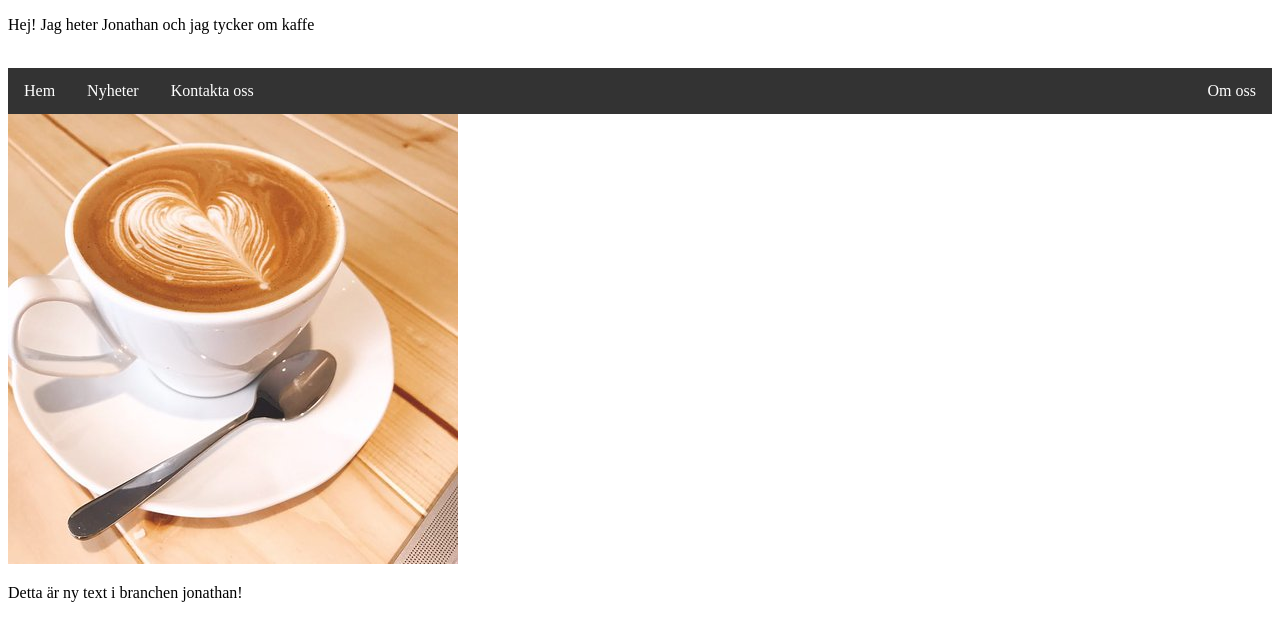
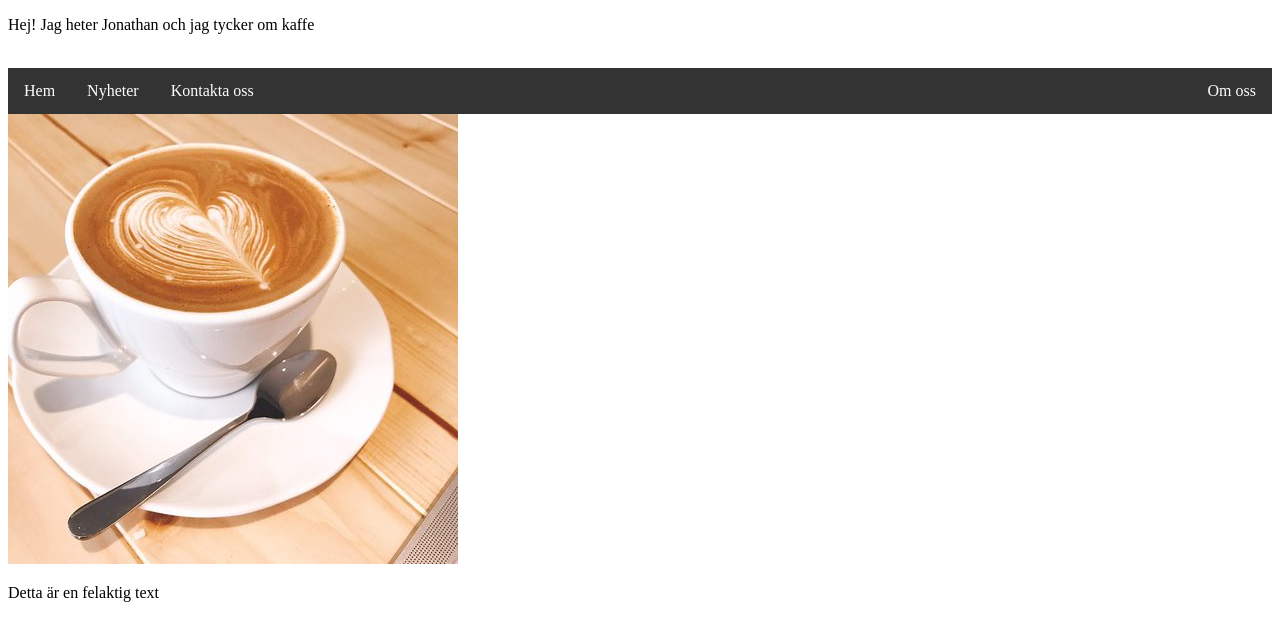
Before and after one commit to MrArdwolf/modul-1-grupp, a plain HTML site: page jonathan.html in a window 1280 px wide. Drawn offline with Linux system fonts and the light colour scheme.

Commit message:
felaktig text

```diff
--- a/jonathan.html
+++ b/jonathan.html
@@ -16,6 +16,6 @@
         <li style="float:right"><a class="active" href="#about">Om oss</a></li>
       </ul>
     <img src="images/coffe-latte-100-arabica.jpg" alt="">
-    <p>Detta är ny text i branchen jonathan!</p>
+    <p>Detta är en felaktig text
 </body>
 </html>
```
